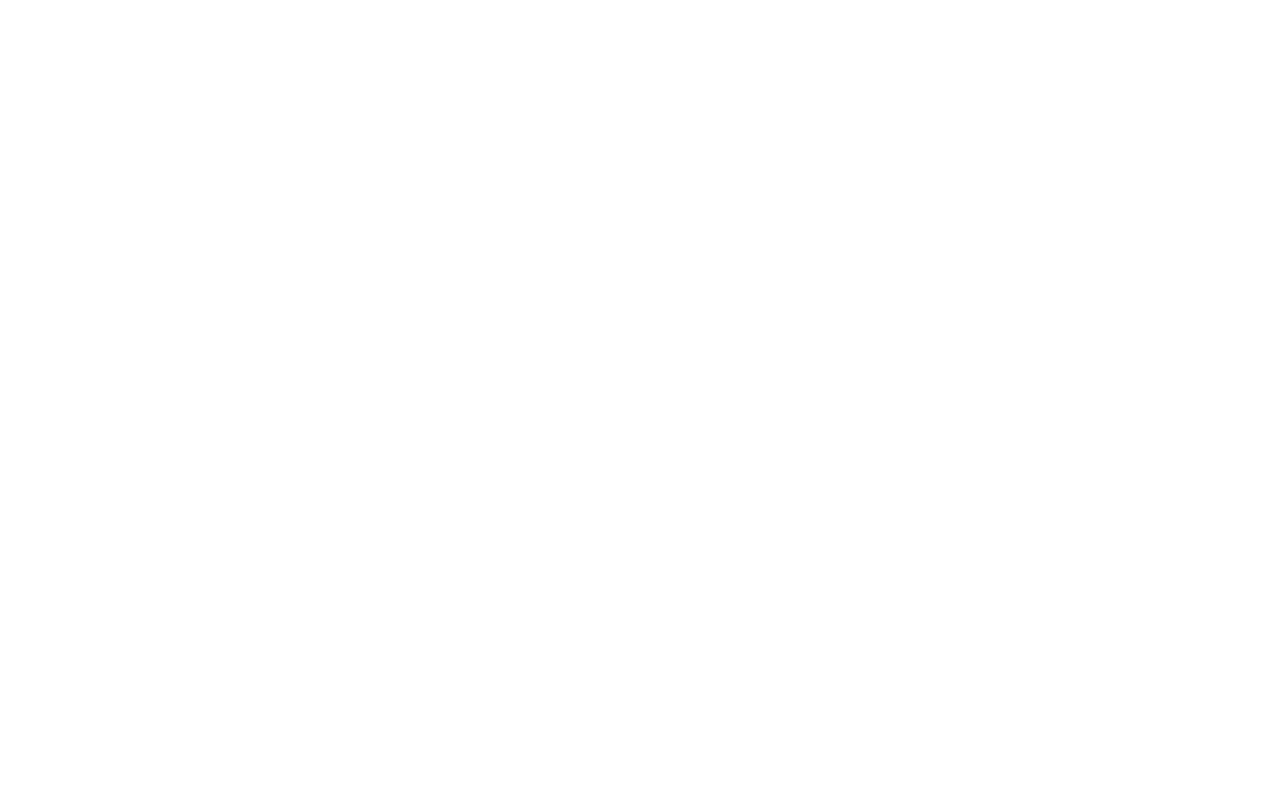
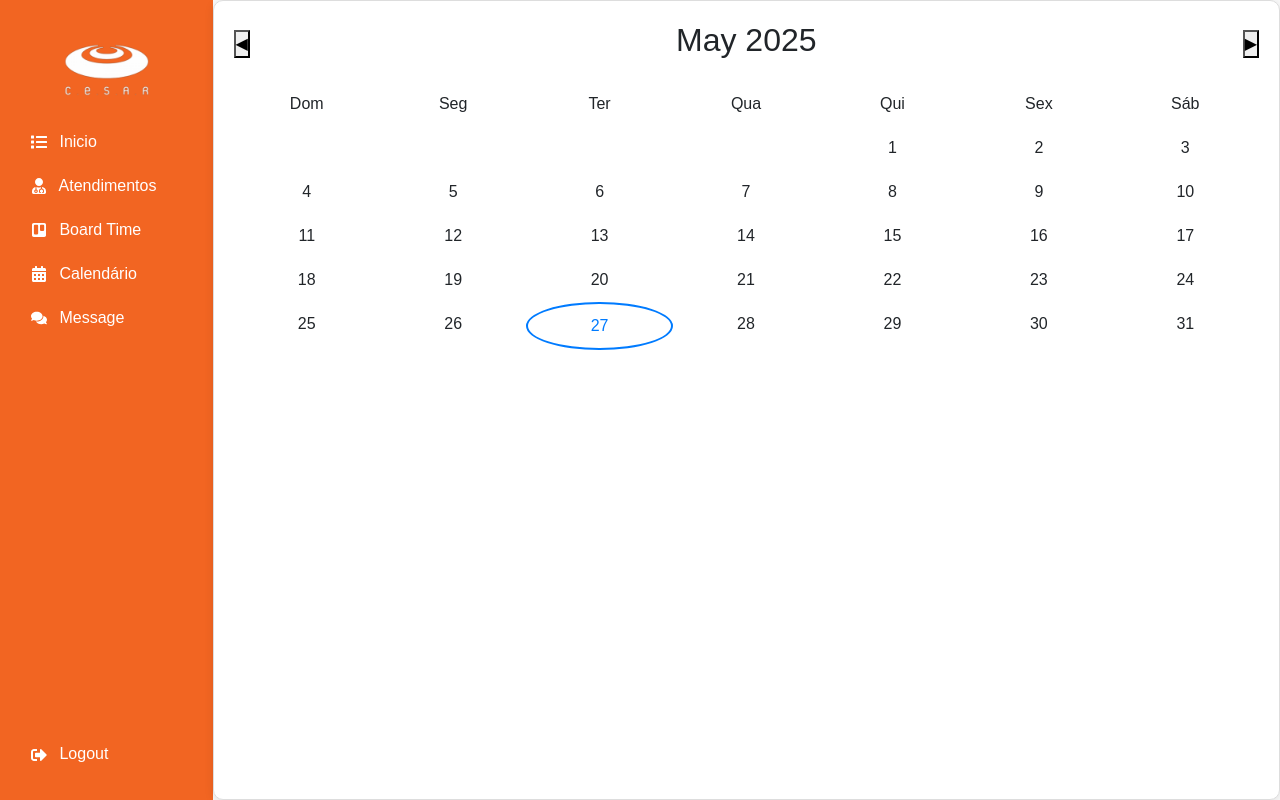
Before and after one commit to felipereis13/cesar-gerenciador-PD, a React (Vite) app: page /calendario in a window 1280 px wide. Before the commit this address had no page. Built offline with nearby package versions, Linux system fonts and the light colour scheme.

Commit message:
adicao calendario

```diff
--- a/src/App.jsx
+++ b/src/App.jsx
@@ -5,6 +5,7 @@
 import Login from "./components/Login/Login"
 import TelaPerfilUsuario from "./pages/TelaPerfilUsuario"
 import Recuperacao from "./pages/Recuperacao"
+import Calendario from "./pages/Calendario"
 import "./App.css"
 
 export default function App() {
@@ -16,6 +17,7 @@
         <Route path="/atendimentos" element={<PagAtendimentos />} />
         <Route path="/perfil" element={<TelaPerfilUsuario />} />
         <Route path="/recuperacao" element={<Recuperacao />} />
+        <Route path="/calendario" element={<Calendario />} />
       </Routes>
     </div>
   )
--- a/src/components/SideBar/Sidebar.jsx
+++ b/src/components/SideBar/Sidebar.jsx
@@ -34,7 +34,7 @@
             </a>
           </li>
           <li className="nav-item">
-            <a href="#" className="nav-link">
+            <a href="/Calendario" className="nav-link">
               <FaCalendarAlt className="me-2" /> Calendário
             </a>
           </li>
--- /dev/null
+++ b/src/pages/Calendario.css
@@ -0,0 +1,73 @@
+/* Calendario.css */
+
+/* Container que envolve a Sidebar e o calendário */
+.app-container {
+  display: flex;
+  min-height: 100vh;
+  background-color: #f9f9f9;
+}
+
+/* Container principal onde o calendário vai ficar */
+.calendar-container {
+  flex: 1;
+  display: flex;
+  justify-content: center;   /* Centraliza o conteúdo horizontalmente */
+  align-items: center;       /* Centraliza o conteúdo verticalmente */
+  padding: 40px;             /* Ajuste o padding se necessário */
+}
+
+/* Caixa do calendário */
+.calendar {
+  background: white;
+  border: 1px solid #ddd;
+  padding: 20px;
+  border-radius: 10px;
+  box-shadow: 0 2px 10px rgba(0,0,0,0.1);
+  width: 1200px;  /* Largura fixa para o calendário */
+}
+
+/* Cabeçalho do calendário */
+.header {
+  display: flex;
+  justify-content: space-between;
+  align-items: center;
+  margin-bottom: 15px;
+}
+
+/* Estilo dos dias da semana */
+.weekdays, .week {
+  display: flex;
+}
+
+.weekday, .day {
+  width: 14.28%; /* 100% dividido por 7 dias */
+  text-align: center;
+  padding: 10px 0;
+}
+
+.day {
+  cursor: pointer;
+  transition: background 0.2s;
+}
+
+.day:hover {
+  background-color: #f0f0f0;
+}
+
+.today {
+  border: 2px solid #007bff;
+  border-radius: 50%;
+  color: #007bff;
+}
+
+.selected {
+  background-color: #007bff;
+  color: white;
+  border-radius: 50%;
+}
+
+.selected-info {
+  margin-top: 15px;
+  text-align: center;
+  font-weight: bold;
+}
--- /dev/null
+++ b/src/pages/Calendario.jsx
@@ -0,0 +1,105 @@
+import React, { useState } from "react";
+import "./Calendario.css";
+import Sidebar from "../components/SideBar/SideBar";
+
+export default function Calendar() {
+  const today = new Date();
+  const [currentDate, setCurrentDate] = useState(new Date());
+  const [selectedDate, setSelectedDate] = useState(null);
+
+  const year = currentDate.getFullYear();
+  const month = currentDate.getMonth();
+
+  const firstDay = new Date(year, month, 1);
+  const lastDay = new Date(year, month + 1, 0);
+  const daysInMonth = lastDay.getDate();
+  const startingDay = firstDay.getDay();
+
+  const prevMonth = () => {
+    setCurrentDate(new Date(year, month - 1, 1));
+    setSelectedDate(null); // limpa seleção ao trocar mês
+  };
+
+  const nextMonth = () => {
+    setCurrentDate(new Date(year, month + 1, 1));
+    setSelectedDate(null); // limpa seleção ao trocar mês
+  };
+
+  const weeks = [];
+  let day = 1 - startingDay;
+
+  for (let i = 0; i < 6; i++) {
+    const week = [];
+    for (let j = 0; j < 7; j++) {
+      if (day > 0 && day <= daysInMonth) {
+        week.push(day);
+      } else {
+        week.push(null);
+      }
+      day++;
+    }
+    weeks.push(week);
+  }
+
+  const isToday = (d) =>
+    d === today.getDate() &&
+    month === today.getMonth() &&
+    year === today.getFullYear();
+
+  const isSelected = (d) =>
+    selectedDate &&
+    d === selectedDate.getDate() &&
+    month === selectedDate.getMonth() &&
+    year === selectedDate.getFullYear();
+
+  const handleDayClick = (day) => {
+    if (day) {
+      setSelectedDate(new Date(year, month, day));
+    }
+  };
+
+  return (
+    <div className="app-container">
+      <Sidebar />
+      <div className="calendar">
+        <div className="calendar-inner"></div>
+        <div className="header">
+          <button onClick={prevMonth}>◀</button>
+          <h2>{currentDate.toLocaleString('default', { month: 'long' })} {year}</h2>
+          <button onClick={nextMonth}>▶</button>
+        </div>
+
+        <div className="weekdays">
+          {['Dom', 'Seg', 'Ter', 'Qua', 'Qui', 'Sex', 'Sáb'].map((day, index) => (
+            <div key={index} className="weekday">{day}</div>
+          ))}
+        </div>
+
+        <div className="days">
+          {weeks.map((week, i) => (
+            <div className="week" key={i}>
+              {week.map((day, j) => (
+                <div
+                  key={j}
+                  className={`day
+                    ${isToday(day) ? 'today' : ''}
+                    ${isSelected(day) ? 'selected' : ''}
+                  `}
+                  onClick={() => handleDayClick(day)}
+                >
+                  {day || ''}
+                </div>
+              ))}
+            </div>
+          ))}
+        </div>
+
+        {selectedDate && (
+          <div className="selected-info">
+            <p>Dia selecionado: {selectedDate.toLocaleDateString()}</p>
+          </div>
+        )}
+      </div>
+    </div>
+  );
+}
```
